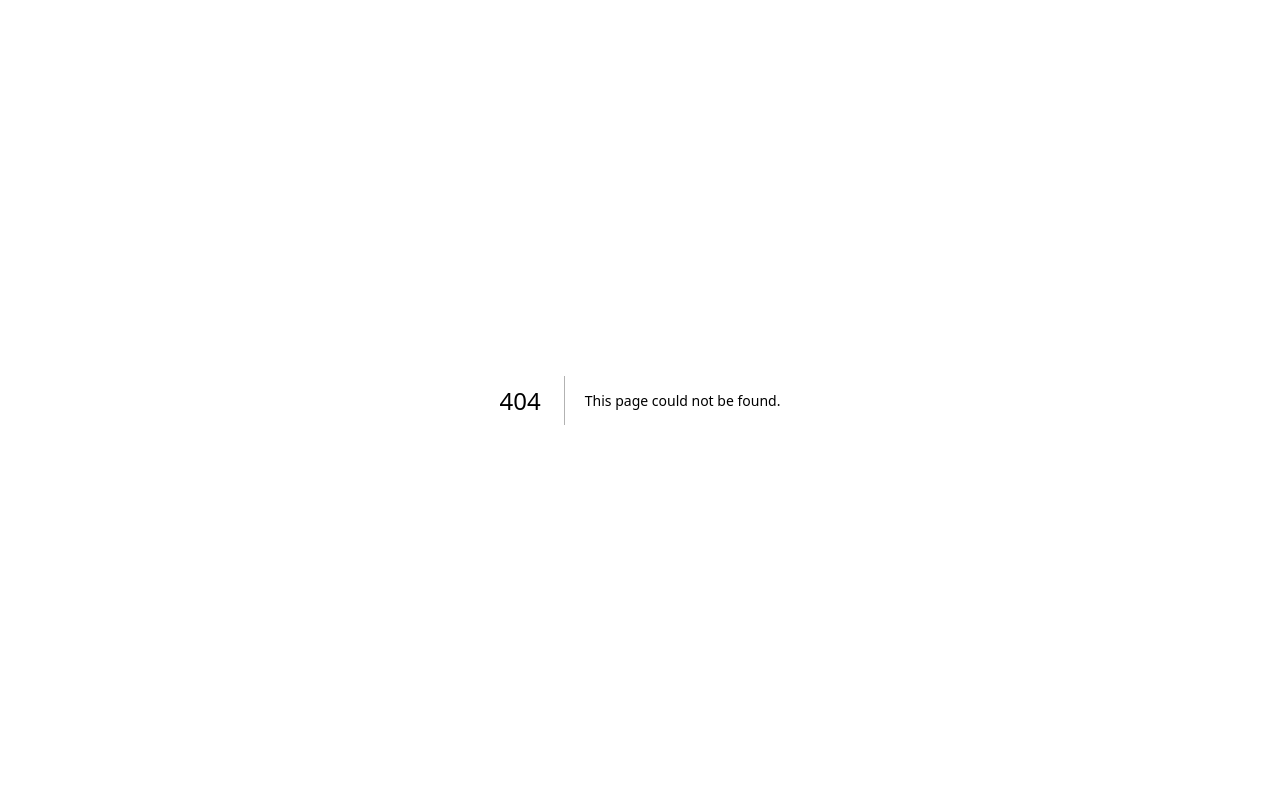
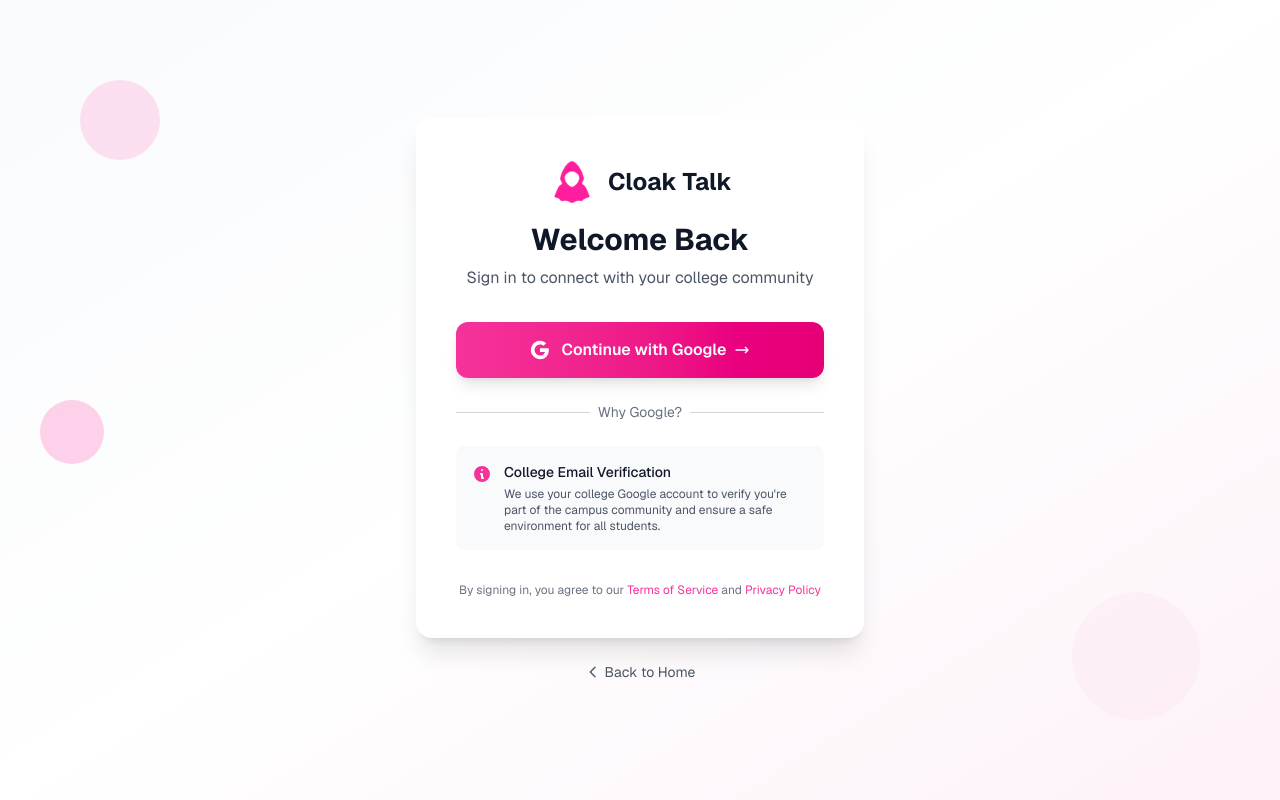
Before and after one commit to Jerit-Baiju/cloaktalk-next, a Next.js app: page /login in a window 1280 px wide. Before the commit this address had no page. Built offline with nearby package versions, Linux system fonts and the light colour scheme.

Commit message:
feat: add login page with Google sign-in functionality

```diff
--- /dev/null
+++ b/src/app/login/page.tsx
@@ -0,0 +1,136 @@
+'use client';
+
+import { useState } from 'react';
+
+export default function Login() {
+  const [isHovered, setIsHovered] = useState(false);
+
+  const handleGoogleSignIn = () => {
+    // TODO: Implement Google OAuth sign-in logic
+    console.log('Google Sign-In clicked');
+  };
+
+  return (
+    <div className='min-h-screen bg-gradient-to-br from-slate-50 via-white to-pink-50 flex items-center justify-center px-4'>
+      {/* Floating Elements for Visual Appeal */}
+      <div className='hidden sm:block absolute top-20 left-20 w-16 h-16 lg:w-20 lg:h-20 bg-pink-200 rounded-full animate-float opacity-60'></div>
+      <div
+        className='hidden sm:block absolute bottom-20 right-20 w-24 h-24 lg:w-32 lg:h-32 bg-pink-100 rounded-full animate-float opacity-40'
+        style={{ animationDelay: '2s' }}></div>
+      <div className='hidden sm:block absolute top-1/2 left-10 w-12 h-12 lg:w-16 lg:h-16 bg-pink-300 rounded-full animate-pulse-slow opacity-50'></div>
+
+      {/* Login Card */}
+      <div className='w-full max-w-md'>
+        <div className='bg-white rounded-2xl shadow-xl p-8 sm:p-10 relative z-10'>
+          {/* Logo and Brand */}
+          <div className='text-center mb-8'>
+            <div className='flex items-center justify-center space-x-3 mb-4'>
+              <div className='w-12 h-12 rounded-lg flex items-center justify-center'>
+                <img src='/logo.png' alt='Cloak Talk Logo' className='w-full h-full' />
+              </div>
+              <span className='text-2xl font-bold text-gray-900'>Cloak Talk</span>
+            </div>
+            <h1 className='text-3xl font-bold text-gray-900 mb-2'>Welcome Back</h1>
+            <p className='text-gray-600'>Sign in to connect with your college community</p>
+          </div>
+
+          {/* Google Sign-In Button */}
+          <div className='space-y-6'>
+            <button
+              onClick={handleGoogleSignIn}
+              onMouseEnter={() => setIsHovered(true)}
+              onMouseLeave={() => setIsHovered(false)}
+              className='group relative w-full px-6 py-4 bg-gradient-to-r from-pink-500 to-pink-600 text-white font-semibold rounded-xl shadow-lg hover:shadow-xl transition-all duration-300 transform hover:-translate-y-1'>
+              <span className='relative z-10 flex items-center justify-center'>
+                <svg className='w-5 h-5 mr-3' viewBox='0 0 24 24'>
+                  <path
+                    fill='currentColor'
+                    d='M22.56 12.25c0-.78-.07-1.53-.2-2.25H12v4.26h5.92c-.26 1.37-1.04 2.53-2.21 3.31v2.77h3.57c2.08-1.92 3.28-4.74 3.28-8.09z'
+                  />
+                  <path
+                    fill='currentColor'
+                    d='M12 23c2.97 0 5.46-.98 7.28-2.66l-3.57-2.77c-.98.66-2.23 1.06-3.71 1.06-2.86 0-5.29-1.93-6.16-4.53H2.18v2.84C3.99 20.53 7.7 23 12 23z'
+                  />
+                  <path
+                    fill='currentColor'
+                    d='M5.84 14.09c-.22-.66-.35-1.36-.35-2.09s.13-1.43.35-2.09V7.07H2.18C1.43 8.55 1 10.22 1 12s.43 3.45 1.18 4.93l2.85-2.22.81-.62z'
+                  />
+                  <path
+                    fill='currentColor'
+                    d='M12 5.38c1.62 0 3.06.56 4.21 1.64l3.15-3.15C17.45 2.09 14.97 1 12 1 7.7 1 3.99 3.47 2.18 7.07l3.66 2.84c.87-2.6 3.3-4.53 6.16-4.53z'
+                  />
+                </svg>
+                Continue with Google
+                <svg
+                  className={`ml-2 w-4 h-4 transition-transform duration-300 ${isHovered ? 'translate-x-1' : ''}`}
+                  fill='none'
+                  stroke='currentColor'
+                  viewBox='0 0 24 24'>
+                  <path strokeLinecap='round' strokeLinejoin='round' strokeWidth={2} d='M17 8l4 4m0 0l-4 4m4-4H3' />
+                </svg>
+              </span>
+              <div className='absolute inset-0 bg-gradient-to-r from-pink-600 to-pink-700 rounded-xl opacity-0 group-hover:opacity-100 transition-opacity duration-300'></div>
+            </button>
+
+            {/* Divider */}
+            <div className='relative'>
+              <div className='absolute inset-0 flex items-center'>
+                <div className='w-full border-t border-gray-300'></div>
+              </div>
+              <div className='relative flex justify-center text-sm'>
+                <span className='px-2 bg-white text-gray-500'>Why Google?</span>
+              </div>
+            </div>
+
+            {/* Info Section */}
+            <div className='bg-gray-50 rounded-lg p-4'>
+              <div className='flex items-start space-x-3'>
+                <div className='flex-shrink-0'>
+                  <svg className='w-5 h-5 text-pink-500 mt-0.5' fill='currentColor' viewBox='0 0 20 20'>
+                    <path
+                      fillRule='evenodd'
+                      d='M18 10a8 8 0 11-16 0 8 8 0 0116 0zm-7-4a1 1 0 11-2 0 1 1 0 012 0zM9 9a1 1 0 000 2v3a1 1 0 001 1h1a1 1 0 100-2v-3a1 1 0 00-1-1H9z'
+                      clipRule='evenodd'
+                    />
+                  </svg>
+                </div>
+                <div>
+                  <h3 className='text-sm font-medium text-gray-900 mb-1'>College Email Verification</h3>
+                  <p className='text-xs text-gray-600'>
+                    We use your college Google account to verify you're part of the campus community and ensure a safe environment for all students.
+                  </p>
+                </div>
+              </div>
+            </div>
+          </div>
+
+          {/* Footer */}
+          <div className='mt-8 text-center'>
+            <p className='text-xs text-gray-500'>
+              By signing in, you agree to our{' '}
+              <a href='#' className='text-pink-500 hover:text-pink-600 transition-colors'>
+                Terms of Service
+              </a>{' '}
+              and{' '}
+              <a href='#' className='text-pink-500 hover:text-pink-600 transition-colors'>
+                Privacy Policy
+              </a>
+            </p>
+          </div>
+        </div>
+
+        {/* Back to Home Link */}
+        <div className='text-center mt-6'>
+          <a
+            href='/'
+            className='text-gray-600 hover:text-pink-500 transition-colors text-sm flex items-center justify-center space-x-1'>
+            <svg className='w-4 h-4' fill='none' stroke='currentColor' viewBox='0 0 24 24'>
+              <path strokeLinecap='round' strokeLinejoin='round' strokeWidth={2} d='M15 19l-7-7 7-7' />
+            </svg>
+            <span>Back to Home</span>
+          </a>
+        </div>
+      </div>
+    </div>
+  );
+}
--- a/src/app/page.tsx
+++ b/src/app/page.tsx
@@ -27,6 +27,11 @@ export default function Home() {
             <a href='#contact' className='text-gray-600 hover:text-pink-500 transition-colors'>
               Contact
             </a>
+            <a
+              href='/login'
+              className='bg-gradient-to-r from-pink-500 to-pink-600 text-white px-4 py-2 rounded-lg hover:shadow-lg transition-all duration-300 transform hover:-translate-y-0.5'>
+              Sign In
+            </a>
           </div>
         </div>
       </nav>
@@ -55,8 +60,9 @@ export default function Home() {
 
               {/* CTA Buttons */}
               <div className='flex flex-col sm:flex-row gap-3 sm:gap-4'>
-                <button
-                  className='group relative px-6 py-3 sm:px-8 sm:py-4 bg-gradient-to-r from-pink-500 to-pink-600 text-white font-semibold rounded-xl shadow-lg hover:shadow-xl transition-all duration-300 transform hover:-translate-y-1'
+                <a
+                  href='/login'
+                  className='group relative px-6 py-3 sm:px-8 sm:py-4 bg-gradient-to-r from-pink-500 to-pink-600 text-white font-semibold rounded-xl shadow-lg hover:shadow-xl transition-all duration-300 transform hover:-translate-y-1 text-center'
                   onMouseEnter={() => setIsHovered(true)}
                   onMouseLeave={() => setIsHovered(false)}>
                   <span className='relative z-10 flex items-center justify-center text-sm sm:text-base'>
@@ -70,7 +76,7 @@ export default function Home() {
                     </svg>
                   </span>
                   <div className='absolute inset-0 bg-gradient-to-r from-pink-600 to-pink-700 rounded-xl opacity-0 group-hover:opacity-100 transition-opacity duration-300'></div>
-                </button>
+                </a>
 
                 <button className='px-6 py-3 sm:px-8 sm:py-4 border-2 border-gray-300 text-gray-700 font-semibold rounded-xl hover:border-pink-500 hover:text-pink-500 transition-all duration-300 text-sm sm:text-base'>
                   Learn More
```
